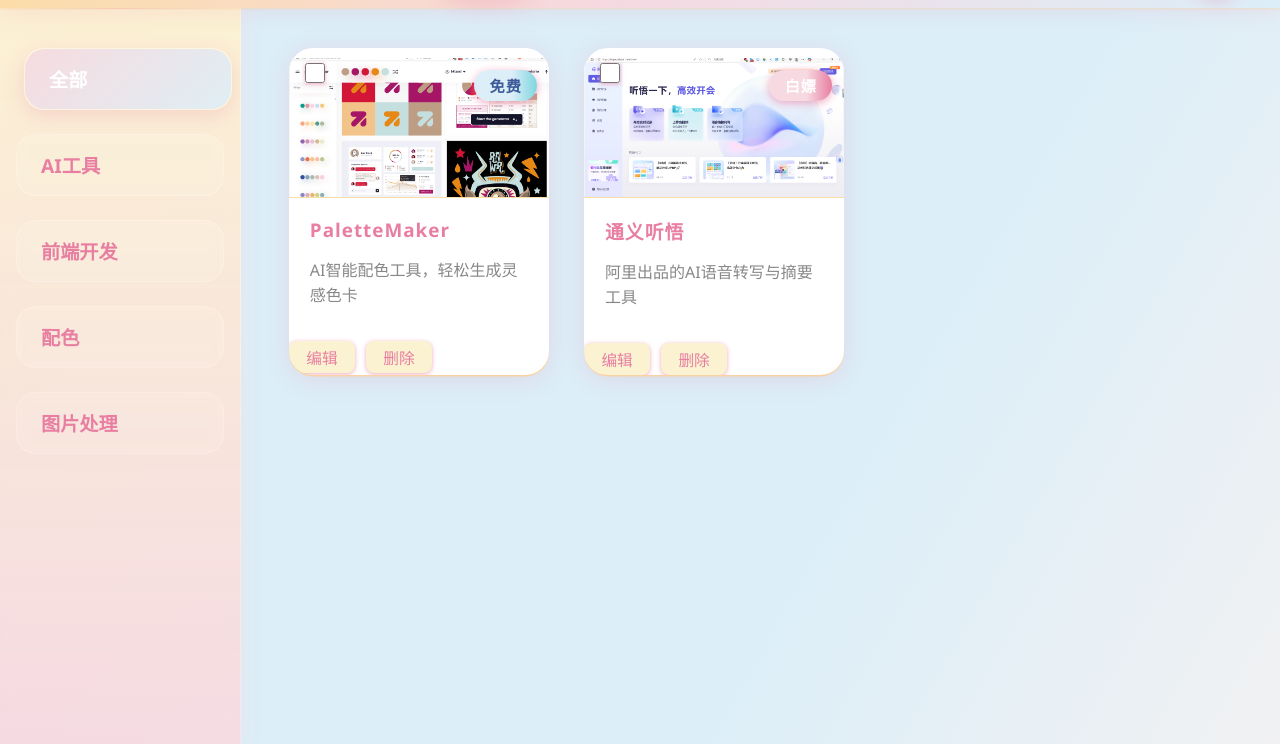
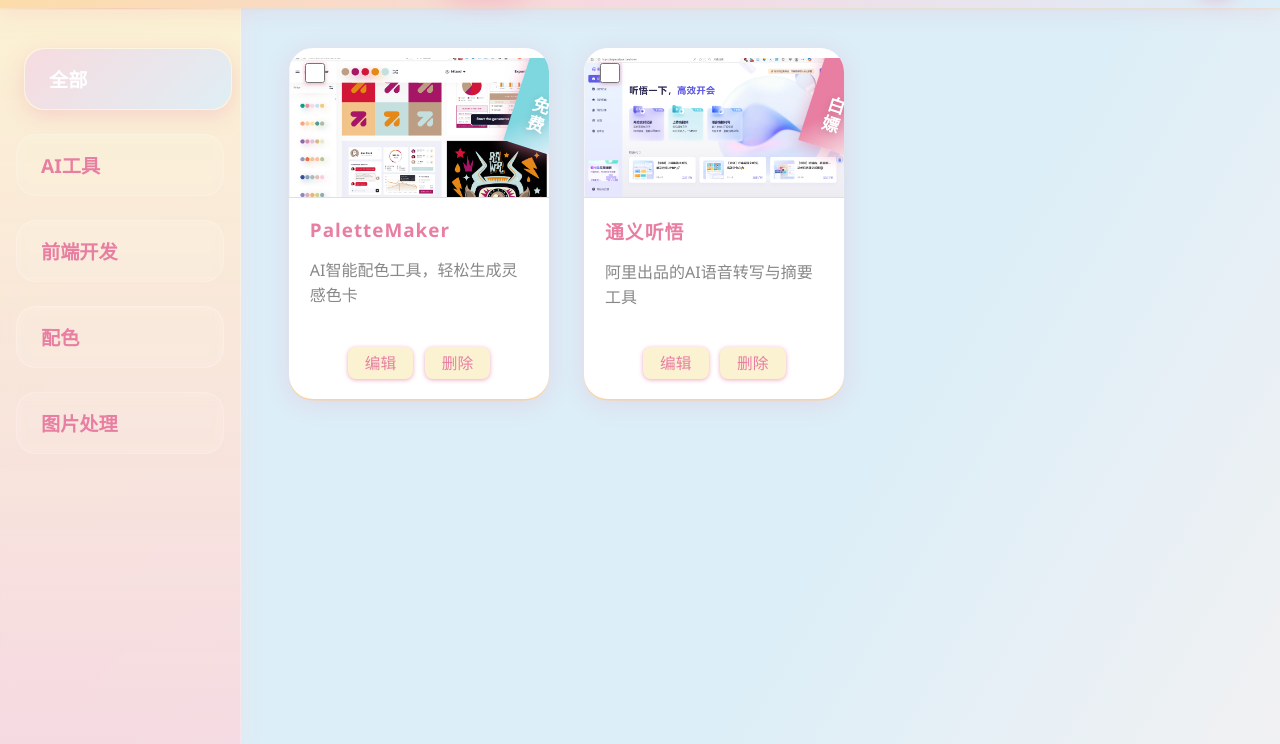
Before and after one commit to Afterimages/webcollection, a website: page index.html in a window 1280 px wide. Shown: the part 64-808 px from the top of the page. Drawn offline with Linux system fonts and the light colour scheme; no server answers.

Commit message:
第2次提交：修改书签样式、添加编辑和删除按钮

```diff
--- a/main.js
+++ b/main.js
@@ -29,8 +29,8 @@
   card.innerHTML = `
     <div class="card-url-row"><a href="${site.url || '#'}" class="card-url" target="_blank" onclick="event.stopPropagation()">${site.url ? site.url.replace(/^https?:\/\//, '') : ''}</a></div>
     <div class="card-img-wrap">
+      <div class="card-bookmark card-tag-${site.tag}"><span class="bookmark-text">${site.tag}</span></div>
       <img src="${site.img}" alt="${site.name}" class="card-img" />
-      <span class="card-tag card-tag-${site.tag}">${site.tag}</span>
     </div>
     <div class="card-content">
       <div class="card-title">${site.name}</div>
--- a/style.css
+++ b/style.css
@@ -253,6 +253,9 @@
 }
 
 .site-card {
+  display: flex;
+  flex-direction: column;
+  justify-content: space-between;
   width: 260px;
   background: #fff;
   border-radius: 24px;
@@ -281,6 +284,36 @@
   justify-content: center;
   overflow: hidden;
 }
+.card-bookmark {
+  position: absolute;
+  top: -18px;
+  right: -18px;
+  left: auto;
+  width: 48px;
+  height: 110px;
+  background: #e87ea1;
+  border-radius: 0 22px 0 0;
+  box-shadow: 0 4px 16px #e87ea188;
+  transform: rotate(18deg);
+  display: flex;
+  align-items: flex-end;
+  justify-content: center;
+  z-index: 3;
+  overflow: hidden;
+  transition: box-shadow 0.2s, transform 0.2s;
+}
+.bookmark-text {
+  color: #fff;
+  font-weight: bold;
+  font-size: 1.08em;
+  writing-mode: vertical-rl;
+  text-orientation: mixed;
+  letter-spacing: 2px;
+  margin-bottom: 14px;
+  margin-left: 2px;
+  text-shadow: 0 2px 8px #0002;
+  user-select: none;
+}
 .card-img {
   width: 100%;
   height: 100%;
@@ -305,23 +338,19 @@
   z-index: 2;
   animation: tagFadeIn 1s;
 }
-.card-tag-免费 {
-  background: linear-gradient(90deg, #dceef8 60%, #7ed6df 100%);
-  color: #3b5998;
-}
-.card-tag-白嫖 {
-  background: linear-gradient(90deg, #f6d9e1 60%, #e87ea1 100%);
-  color: #fff;
-}
-.card-tag-收费 {
-  background: linear-gradient(90deg, #fcdda3 60%, #f6b93b 100%);
-  color: #fff;
+.card-tag-免费 { background: linear-gradient(135deg, #7ed6df 60%, #dceef8 100%); }
+.card-tag-白嫖 { background: linear-gradient(135deg, #e87ea1 60%, #f6d9e1 100%); }
+.card-tag-收费 { background: linear-gradient(135deg, #fcdda3 60%, #f6b93b 100%); }
+.card-bookmark:hover {
+  box-shadow: 0 8px 32px #e87ea1cc;
+  transform: rotate(18deg) scale(1.04);
 }
 @keyframes tagFadeIn {
   from { opacity: 0; transform: scale(0.7); }
   to { opacity: 1; transform: scale(1); }
 }
 .card-content {
+  flex: 1 1 auto;
   padding: 1.2em 1.3em 1.3em 1.3em;
   display: flex;
   flex-direction: column;
@@ -571,6 +600,10 @@
   display: flex;
   gap: 0.7em;
   margin-top: 0.7em;
+  margin-bottom: 1em;
+  justify-content: center;
+  align-items: center;
+  min-height: 40px;
 }
 .card-btn {
   background: #fbf2d2;
@@ -729,6 +762,17 @@
 @media (max-width: 480px) {
   .card-url-row { padding: 0.3em 0.7em 0.1em 0.7em; }
   .card-url { font-size: 0.92em; }
+  .card-bookmark {
+    width: 36px;
+    height: 80px;
+    top: -10px;
+    right: -10px;
+    left: auto;
+  }
+  .bookmark-text {
+    font-size: 0.92em;
+    margin-bottom: 8px;
+  }
 }
 
 @media (max-width: 1024px) {
```
